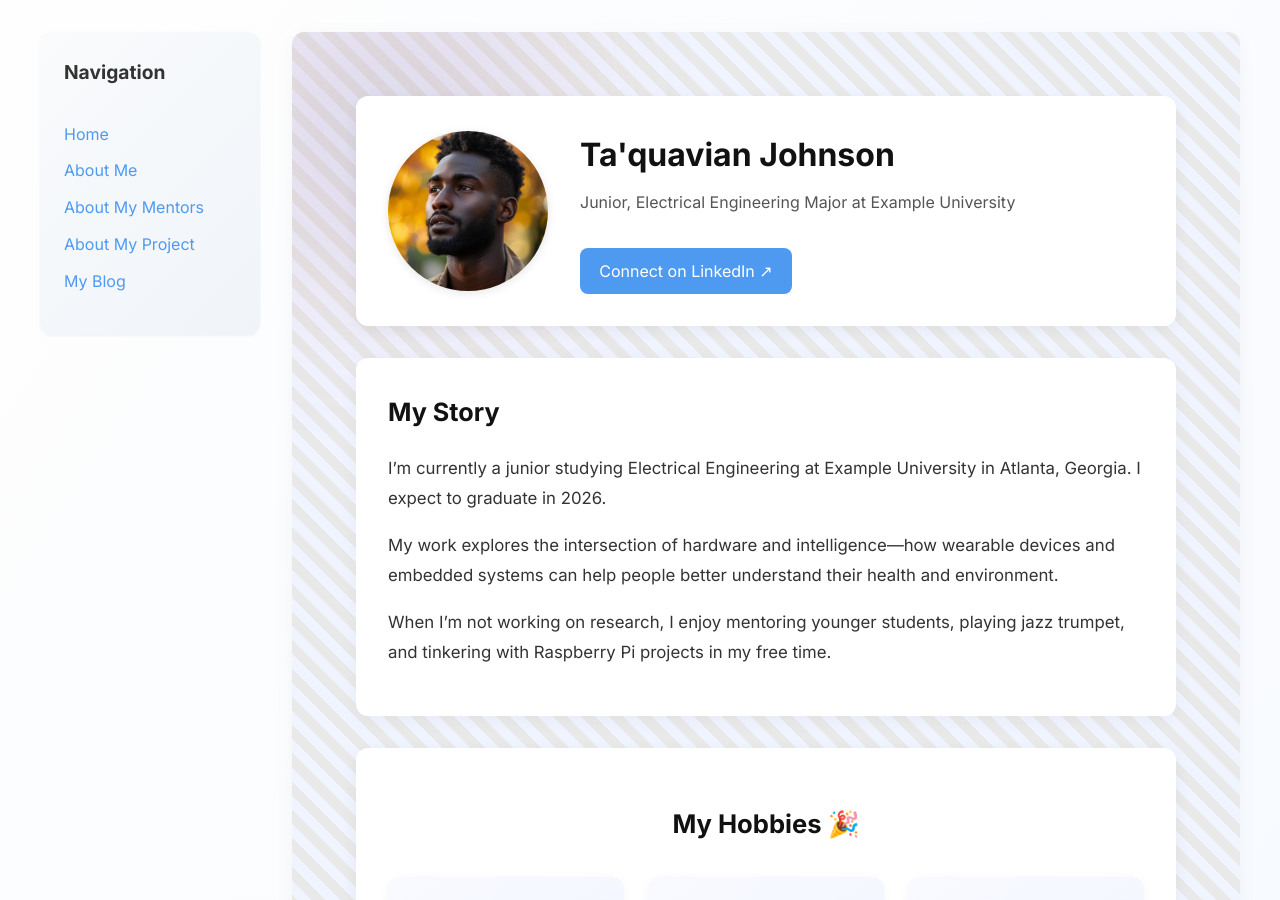
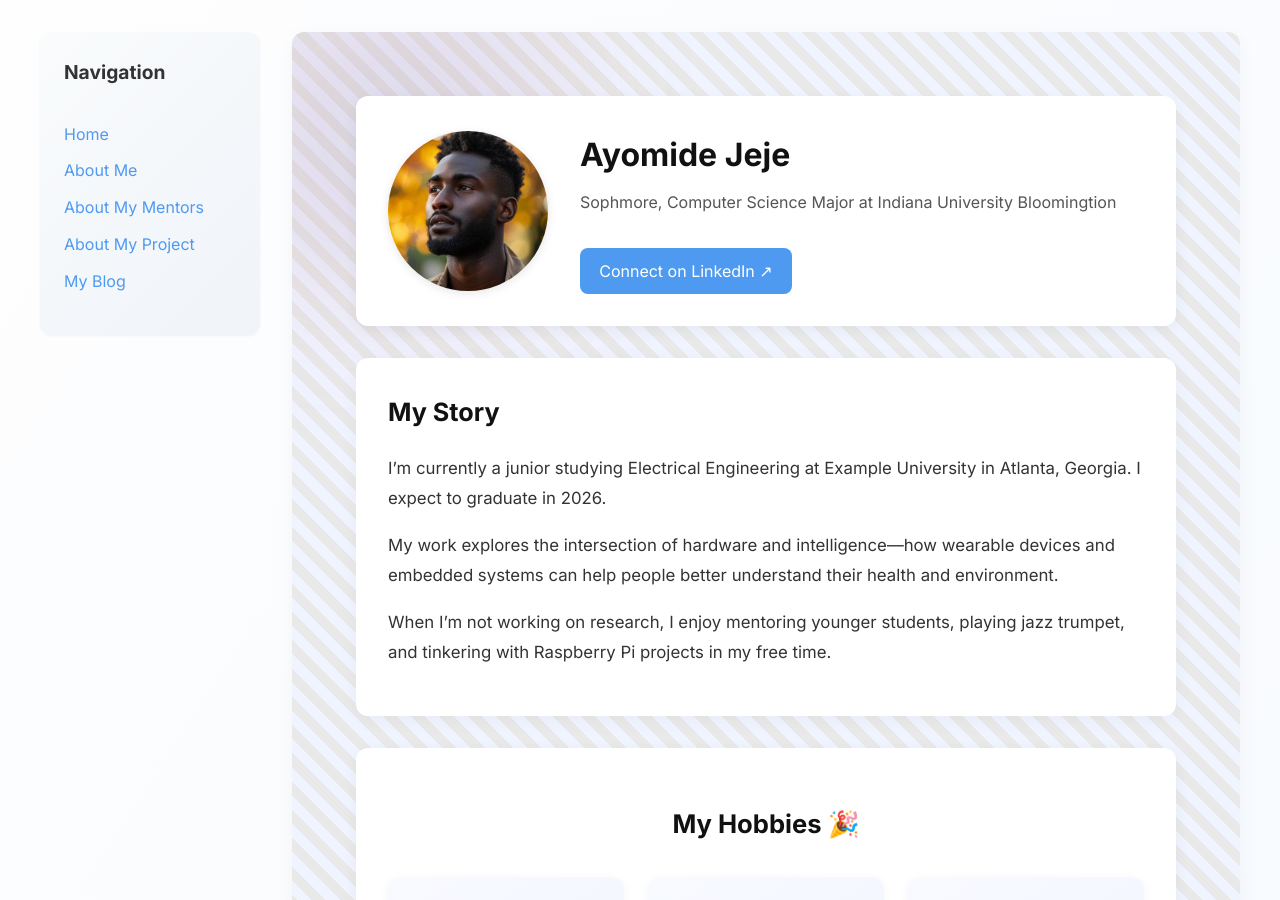
Before and after one commit to Jeje0001/Jeje0001.github.io, a Jekyll site: the page built from pages/about-me.md, in a window 1280 px wide and 900 px high. Built offline with Jekyll 4.4.1, drawn with Linux system fonts in a browser that asks for light colours.

Commit message:
Update about-me.md

```diff
--- a/pages/about-me.md
+++ b/pages/about-me.md
@@ -4,8 +4,8 @@
 permalink: /about-me.html
 
 about:
-  name: Ta'quavian Johnson
-  role: Junior, Electrical Engineering Major at Example University
+  name: Ayomide Jeje
+  role: Sophmore, Computer Science Major at Indiana University Bloomingtion
   image: /assets/images/me.jpg
   linkedin: https://www.linkedin.com/in/taquavian-johnson/
   bio: |
```
